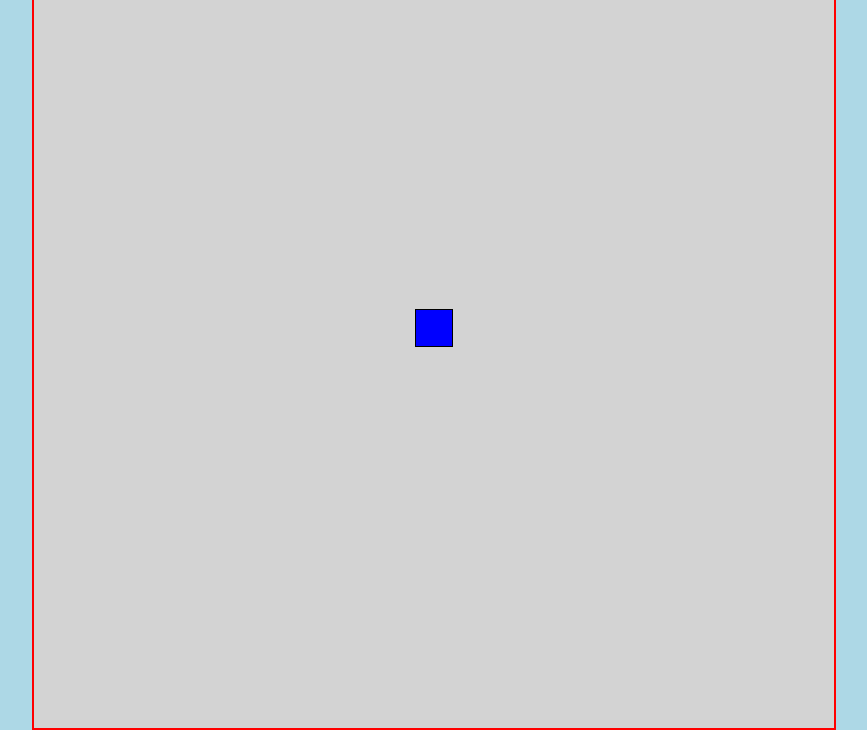
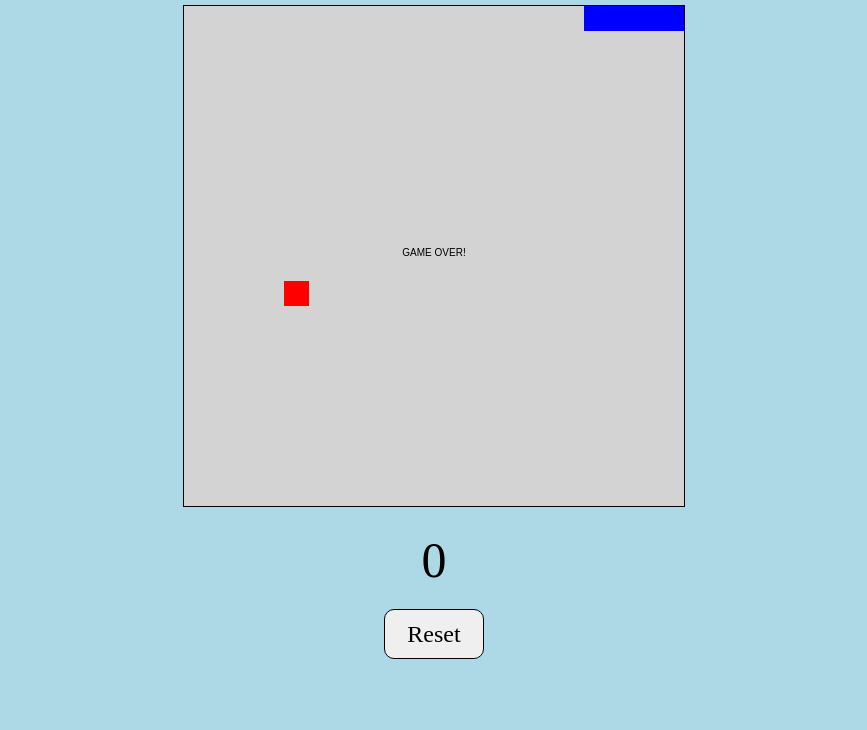
Before and after one commit to Kim-Bim-123/arcade, a plain HTML site: page index.html in a window 1280 px wide. Shown: the part 72-802 px from the top of the page, without its empty margins (206-1073 px from the left). Drawn offline with Linux system fonts and the light colour scheme; a web font is replaced by a local one.

Commit message:
11-12-2022
Huge Re-work. man am I tired. thank you google.

```diff
--- a/app.js
+++ b/app.js
@@ -1,127 +1,172 @@
+const gameBoard = document.getElementById("board");
+const contxt = gameBoard.getContext("2d");
+const scoreText = document.querySelector("#score");
+const resetButton = document.querySelector("#reset");
+const gameWidth = gameBoard.width;
+const gameHeight = gameBoard.height;
+const unitSize = 25;
+const boardBackground = "lightgrey";
+const foodColor = "red";
+const snakeColor = "blue";
+let running = false;
+let xSpeed = unitSize;
+let ySpeed = 0;
+let foodx;
+let foody;
+let score = 0;
+let snake = [
+  {x: unitSize * 4, y:0},
+  {x: unitSize * 3, y:0},
+  {x: unitSize * 2, y:0},
+  {x: unitSize, y:0},
+  {x:0, y:0}
+];
 
-let lastRenderTime = 0
-const snakeSpeed = 5
-const snakeBody = [{x: 11, y:11}]
-const grid = document.getElementById('grid')
-let inputDirection = {x: 0, y: 0}
-let lastInputDirection = {x: 0, y: 0}
-let food = {x:0, y:0}
-const growRate = 1
-let newSegments = 0
+window.addEventListener("keydown", changeDirection);
+resetButton.addEventListener("click", resetGame);
+
+gameStart();
 
 
 
 
 
 
+function gameStart(){
+  running = true;
+  score.textContent = score;
+  createFood();
+  drawFood();
+  nextTick();
+};
+
+function nextTick(){
+  if(running){
+    setTimeout(()=>{
+      clearBoard();
+      drawFood();
+      moveSnake();
+      drawSnake();
+      checkGameOver();
+      nextTick();
+    }, 100);
+  } else{
+    displayGameOver();
+  }
+};
+
+function clearBoard(){
+  contxt.fillStyle =  boardBackground;
+  contxt.fillRect(0, 0, gameWidth, gameHeight);
+};
 
 
-// main game state
-function main(currentTime){
-  window.requestAnimationFrame(main);
-  const secondsSinceLastRender = (currentTime - lastRenderTime) / 1000;
-  if (secondsSinceLastRender < 1 / snakeSpeed){
-    return
+function createFood(){
+  function randomFood(min,max){
+    const randNum = Math.round((Math.random() * (max - min) + min) / unitSize) * unitSize;
+    return randNum;
+  }
+  foodx = randomFood(0, gameWidth - unitSize);
+  foody = randomFood(0, gameWidth - unitSize);
 };
-  console.log('Render')
-  lastRenderTime = currentTime
 
-  update()
-  draw()
+function drawFood(){
+    contxt.fillStyle = foodColor;
+    contxt.fillRect(foodx, foody, unitSize, unitSize);
+};
+
+function moveSnake(){
+  const head = {x: snake[0].x + xSpeed, y: snake[0].y + ySpeed};
+
+  snake.unshift(head);
+
+  if(snake[0].x == foodx && snake[0].y == foody){
+    score+=1;
+    scoreText.textContent = score;
+    createFood();
+  } else {
+    snake.pop();
   }
+};
 
+function drawSnake(){
+  contxt.fillStyle = snakeColor;
+  snake.forEach(snakeSegment => {
+    contxt.fillRect(snakeSegment.x, snakeSegment.y, unitSize, unitSize)
+  })
+  };
 
-window.requestAnimationFrame(main)
+function changeDirection(event){
+  const keyPressesd = event.keyCode;
+  const left = 37;
+  const right = 39;
+  const up = 38;
+  const down = 40;
 
+  const upMove = (ySpeed == -unitSize);
+  const downMove = (ySpeed == unitSize);
+  const rightMove = (xSpeed == unitSize);
+  const leftMove = (xSpeed == -unitSize);
 
-function draw(){
-  grid.innerHTML = ''
-  drawSnake(grid)
-  drawFood(grid)
+  switch(true){
+    case(keyPressesd == left && !rightMove):
+      xSpeed = -unitSize;
+      ySpeed = 0;
+      break;
+    case(keyPressesd == right && !leftMove):
+      xSpeed = unitSize;
+      ySpeed = 0;
+      break;
+    case(keyPressesd == up && !downMove):
+      xSpeed = 0;
+      ySpeed = -unitSize;
+      break;
+    case(keyPressesd == down && !upMove):
+      xSpeed = 0;
+      ySpeed = unitSize;
+      break;
   }
-
-function update(){
-  updateSnake()
-  updateFood()
+};
+function checkGameOver(){
+  switch(true){
+    case (snake[0].x < 0):
+      running = false;
+      break;
+    case (snake[0].x >= gameWidth):
+      running = false;
+      break;
+    case (snake[0].y < 0):
+      running = false;
+      break;
+    case (snake[0].y >= gameHeight):
+      running = false;
+      break;
   }
-
-
-// snake
-function updateSnake() {
-  const inputDirection = getInputDirection()
-  for (let i = snakeBody.length - 2; i >= 0; i--) {
-    snakeBody[i + 1] = { ...snakeBody[i] }
-  }
-
-  snakeBody[0].x += inputDirection.x
-  snakeBody[0].y += inputDirection.y
-}
-
-
-function drawSnake(grid) {
-  snakeBody.forEach(segment => {
-    const snakeElement = document.createElement('div')
-    snakeElement.style.gridRowStart = segment.y
-    snakeElement.style.gridColumnStart = segment.x
-    snakeElement.classList.add('snake')
-    grid.appendChild(snakeElement)
-  })
-}
-
-function growSnake(amount) {
-  newSegments += amount
-}
-
-function onSnake(position) {
-  return snakeBody.some(segment => {
-    return equalPositions(segment, position)
-  })
-}
-
-function equalPositions(pos1, pos2) {
-  return pos1.x === pos2.x && pos1.y === pos2.y
-}
-
-// inputs
-window.addEventListener('keydown', e => {
-  switch (e.key) {
-    case 'ArrowUp':
-      if (lastInputDirection.y !== 0) break
-      inputDirection = {x: 0, y: -1}
-      break
-    case 'ArrowDown':
-      if (lastInputDirection.y !== 0) break
-      inputDirection = {x: 0, y: 1}
-      break
-    case 'ArrowLeft':
-      if (lastInputDirection.x !== 0) break
-      inputDirection = {x: -1, y: 0}
-      break
-    case 'ArrowRight':
-      if (lastInputDirection.x !== 0) break
-      inputDirection = {x: 1, y: 0}
-      break
-  }
-})
-
-function getInputDirection() {
-  lastInputDirection = inputDirection
-  return inputDirection
-}
-
-// apple
-
-function updateFood(){
-  if (onSnake(food)) {
-    growSnake(growRate)
-    food = {x: 20, y: 10}
+  for(let i = 1; i < snake.length; i++) {
+    if(snake[i].x == snake[0].x && snake[i].y == snake[0].y){
+      running = false;
     }
   }
+};
 
-function drawFood(grid) {
-    const foodElement = document.createElement('div')
-    foodElement.style.gridRowStart = food.y
-    foodElement.style.gridColumnStart = food.x
-    foodElement.classList.add('food')
-    grid.appendChild(foodElement)
-  }
+function displayGameOver(){
+  contxt.font = "courier-prime";
+  contxt.fillStyle = "black";
+  contxt.textAlign = "center";
+  contxt.fillText("GAME OVER!", gameWidth / 2, gameHeight / 2);
+  running = false;
+};
+
+function resetGame(){
+  score = 0;
+  xSpeed = unitSize;
+  ySpeed = 0;
+  snake = [
+    {x: unitSize * 4, y:0},
+    {x: unitSize * 3, y:0},
+    {x: unitSize * 2, y:0},
+    {x: unitSize, y:0},
+    {x:0, y:0}
+  ];
+  gameStart();
+};
--- a/index.html
+++ b/index.html
@@ -1,12 +1,21 @@
 <!DOCTYPE html>
-<html lang="en">
+<html>
     <head>
-        <title>snake</title>
-        <link rel = 'stylesheet' href = 'style.css' />
+        <meta charset="UTF-8">
+        <meta http-equiv="X-UA-Compatible" content="IE=edge">
+        <meta name="viewport", content="width=device-width, initial-scale=1.0">
+        <title>Snake</title>
         <link rel="stylesheet" href="https://use.typekit.net/jsj6bgs.css">
+        <link rel="stylesheet" href="style.css">
     </head>
+
     <body>
-        <div id="grid"></div>
+    <h1 id="header">Snake</h1>
+        <div id="gameContainer">
+            <canvas id= "board" width = "500" height= "500"></canvas>
+            <div id ="score">0</div>
+            <button id ="reset">Reset</button>
+        </div>
     </body>
-    <script type="text/javascript" src="app.js"></script>
+    <script src="app.js"></script>
 </html>
--- a/style.css
+++ b/style.css
@@ -4,33 +4,38 @@
 }
 
 body {
-    height: 100vh;
-    width: 100vw;
   overflow-y:hidden;
-    display: flex;
-    align-items: center;
-    justify-content: center;
   margin: 0;
   background-color: lightblue;
 }
 
-
-  #grid {
-    background-color: lightgray;
-    border: 2px solid red;
-    width: 100vmin;
-    height: 100vmin;
-    display: grid;
-    grid-template-rows: repeat(21, 1fr);
-    grid-template-columns: repeat(21, 1fr);
+#header{
+  margin: 20px;
+  display: flex;
+  align-items: center;
+  justify-content: center;
 }
 
-  .snake {
-    background: blue;
-    border: solid 1px black;
+#gameContainer{
+  text-align: center;
 }
 
-  .food {
-    background: rgb(189, 22, 22);
-    border: solid 1px black;
+#board{
+  border: 1px solid;
 }
+
+#score{
+  font-size: 50px;
+  margin: 20px;
+}
+
+#reset{
+  font-size: 24px;
+  width: 100px;
+  height: 50px;
+  border: 1px solid;
+  border-radius: 10px;
+}
+#reset:hover{
+  text-decoration: underline;
+}
```
Lines whose indentation alone changed are shown as unchanged.
